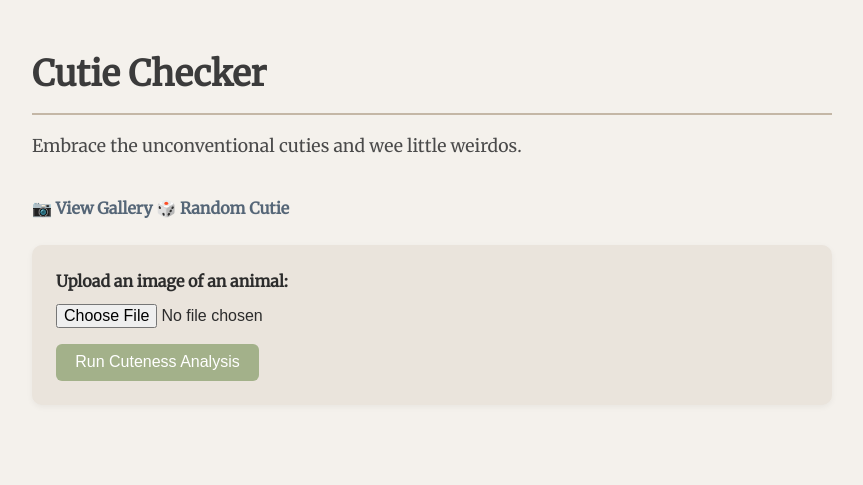
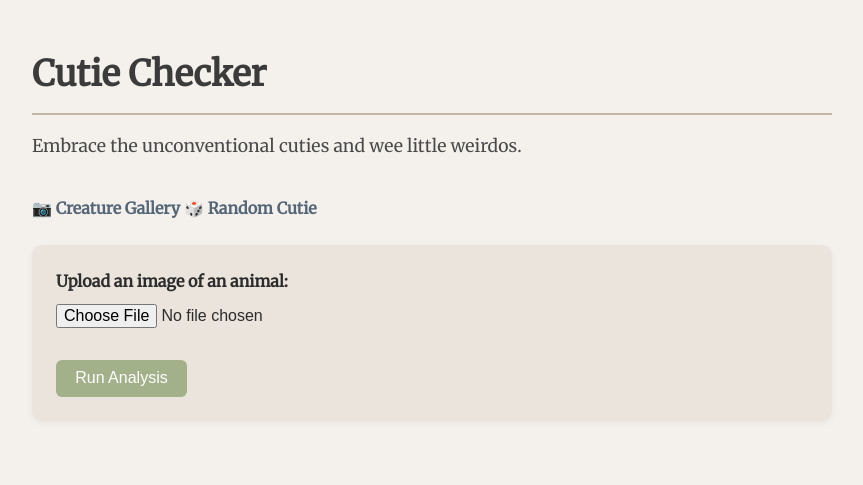
Before and after one commit to LaurenLiebhaber/cute-animal-checker, a Flask app: page / in a window 1280 px wide. Shown: the part 316-801 px from the top of the page, without its empty margins (208-1071 px from the left). Before the commit the page ends 721 px from the top, so only its background shows below. Run offline with Flask 3, Linux system fonts and the light colour scheme.

Commit message:
Update gallery label and add spacing between input and button

```diff
--- a/templates/index.html
+++ b/templates/index.html
@@ -111,14 +111,14 @@
      Embrace the unconventional cuties and wee little weirdos.
     </p>
 
-    <a href="/gallery" class="gallery-link">📷 View Gallery</a>
+    <a href="/gallery" class="gallery-link">📷 Creature Gallery</a>
     <a href="/random" class="gallery-link">🎲 Random Cutie</a>
 
     <form method="post" enctype="multipart/form-data">
       <label for="image">Upload an image of an animal:</label>
       <input type="file" name="image" accept="image/*" required>
-      <br>
-      <button type="submit">Run Cuteness Analysis</button>
+      <div style="margin-top: 1em;"></div>
+      <button type="submit">Run Analysis</button>
     </form>
 
     {% if result %}
```
